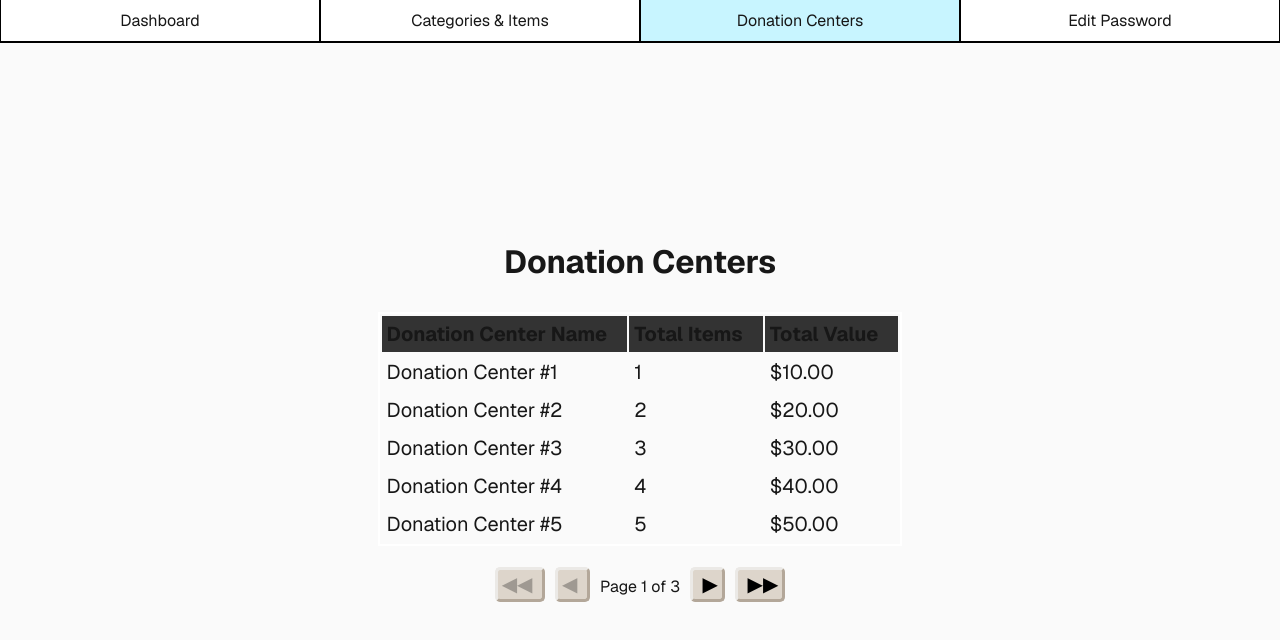
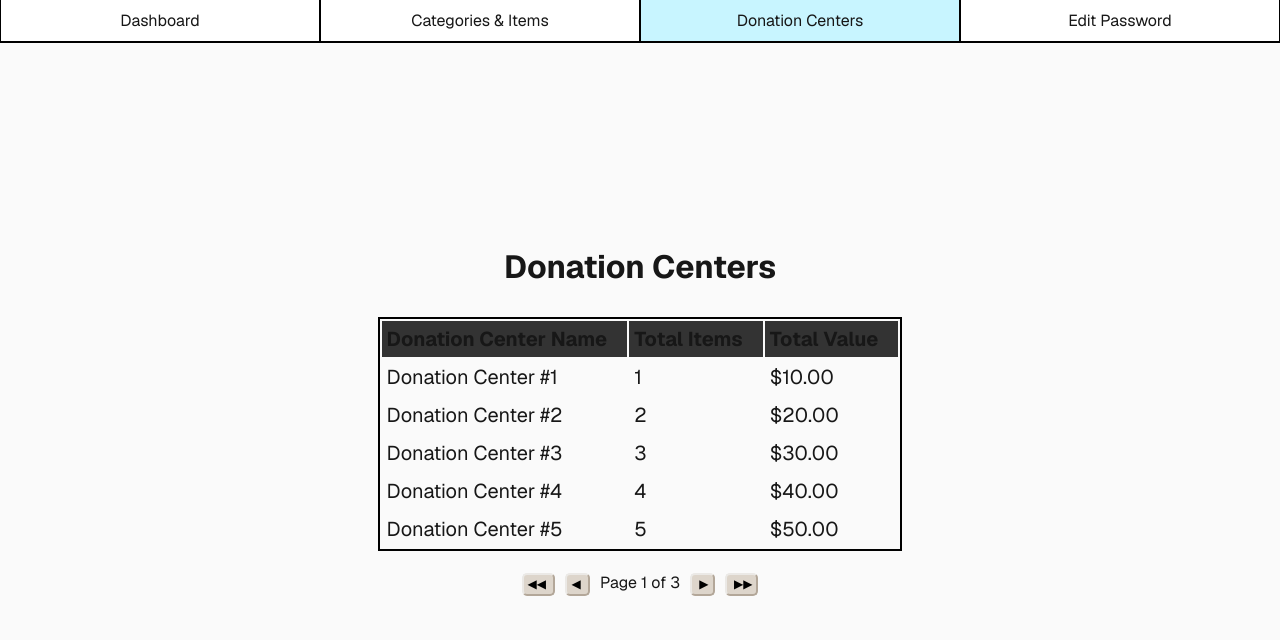
Before and after one commit to HenrySeeger/Donazion, a Next.js app in the folder front_end/organization/: page /donation_centers in a window 1280 px wide. Shown: the top 640 px of the page. Built offline with nearby package versions, Linux system fonts and the light colour scheme.

Commit message:
Minor formatting changes.

```diff
--- a/front_end/organization/src/app/donation_centers/boundary.tsx
+++ b/front_end/organization/src/app/donation_centers/boundary.tsx
@@ -38,7 +38,7 @@ export default function DonationCenterPagination(props: {donationCenters: DictFo
 
   return (
     <div>
-      <table style={{border: "2px solid white", fontSize: "20px"}}>
+      <table style={{fontSize: "20px"}}>
         <thead>
           <tr>
             <th style={{backgroundColor: "#333333"}}>Donation Center Name</th>
@@ -61,11 +61,11 @@ export default function DonationCenterPagination(props: {donationCenters: DictFo
       </table>
       <br/>
       <div className={styles.flex} style={{whiteSpace: "pre", textAlign: "center"}}>
-        <button className={`${styles.button} ${styles.temp}`} style={{marginRight: "10px"}} disabled={pageNum == 1} onClick={() => setPageNum(1)}>◀◀ </button>
-        <button className={`${styles.button} ${styles.temp}`} style={{marginRight: "10px"}} disabled={pageNum == 1} onClick={decrementPage}>◀ </button>
+        <button className={`${styles.button} ${styles.pagination_button}`} style={{marginRight: "10px"}} disabled={pageNum == 1} onClick={() => setPageNum(1)}>◀◀ </button>
+        <button className={`${styles.button} ${styles.pagination_button}`} style={{marginRight: "10px"}} disabled={pageNum == 1} onClick={decrementPage}>◀ </button>
         Page {pageNum} of {Math.ceil(donationCenters.length / pageLen)}
-        <button className={`${styles.button} ${styles.temp}`} style={{marginLeft: "10px"}} disabled={pageNum == Math.ceil(donationCenters.length / pageLen)} onClick={incrementPage}> ▶</button>
-        <button className={`${styles.button} ${styles.temp}`} style={{marginLeft: "10px"}} disabled={pageNum == Math.ceil(donationCenters.length / pageLen)} onClick={() => setPageNum(Math.ceil(donationCenters.length / pageLen))}> ▶▶</button>
+        <button className={`${styles.button} ${styles.pagination_button}`} style={{marginLeft: "10px"}} disabled={pageNum == Math.ceil(donationCenters.length / pageLen)} onClick={incrementPage}> ▶</button>
+        <button className={`${styles.button} ${styles.pagination_button}`} style={{marginLeft: "10px"}} disabled={pageNum == Math.ceil(donationCenters.length / pageLen)} onClick={() => setPageNum(Math.ceil(donationCenters.length / pageLen))}> ▶▶</button>
       </div>
     </div>
   )
--- a/front_end/organization/src/app/globals.css
+++ b/front_end/organization/src/app/globals.css
@@ -6,14 +6,8 @@
   --nav-selected: #c8f5ff;
 }
 
-@media (prefers-color-scheme: dark) {
-  :root {
-    --background: #0a0a0a;
-    --foreground: #ededed;
-
-    --nav-deselected: #000000;
-    --nav-selected: #001957;
-  }
+table {
+  border: 2px solid #000000
 }
 
 th {
@@ -74,4 +68,16 @@ a {
   html {
     color-scheme: dark;
   }
+
+  :root {
+    --background: #0a0a0a;
+    --foreground: #ededed;
+
+    --nav-deselected: #000000;
+    --nav-selected: #001957;
+  }
+
+  table {
+    border: 2px solid white
+  }
 }
--- a/front_end/organization/src/app/page.module.css
+++ b/front_end/organization/src/app/page.module.css
@@ -65,6 +65,12 @@
   display: "inline-block";
 }
 
+.pagination_button {
+  font-size: 12px;
+  color: black;
+  border-width: 2px;
+}
+
 .nav_container {
   display: flex;
   flex-direction: row;
@@ -96,6 +102,7 @@
   border-left: 1px solid #000000;
   border-bottom: 2px solid #000000;
   border-right: 1px solid #000000;
+  /* border-radius: 0px 0px 10px 10px; */
   width : 25%;
   text-decoration: none;
 }
@@ -156,7 +163,7 @@
     color: #ffffff
   }
 
-  .temp {
+  .pagination_button {
     font-size: 12px;
     color: black;
     border-width: 2px;
```
